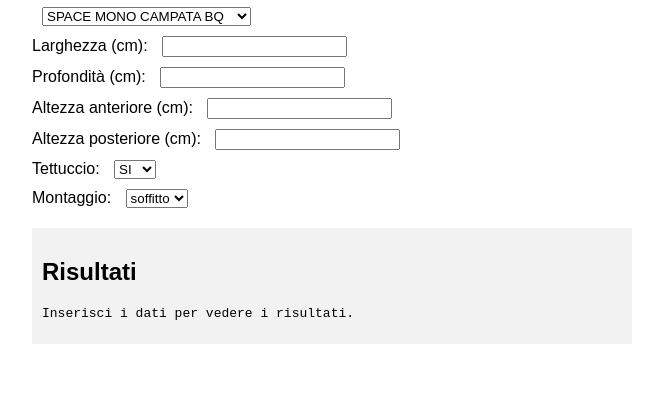
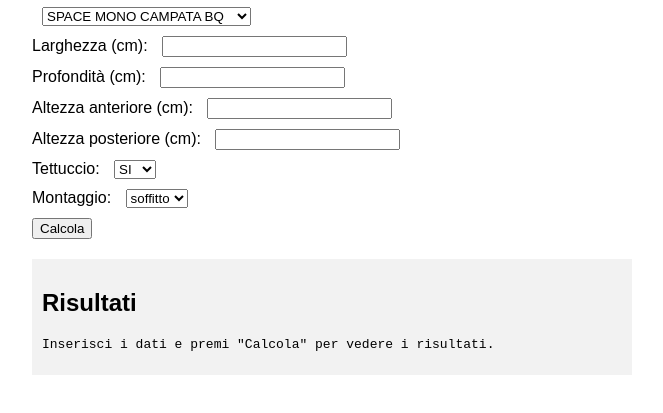
Before and after one commit to AndreaIncannila/Space, a plain HTML site: page index.html in a window 1280 px wide. Shown: the part 121-534 px from the top of the page, without its empty margins (308-971 px from the left). Drawn offline with Linux system fonts and the light colour scheme.

Commit message:
Add files via upload

```diff
--- a/index.html
+++ b/index.html
@@ -38,9 +38,11 @@
     </label>
   </form>
 
+  <button id="calcolaBtn">Calcola</button>
+
   <div id="risultati">
     <h2>Risultati</h2>
-    <pre id="output">Inserisci i dati per vedere i risultati.</pre>
+    <pre id="output">Inserisci i dati e premi "Calcola" per vedere i risultati.</pre>
   </div>
 
   <script src="script.js"></script>
```
